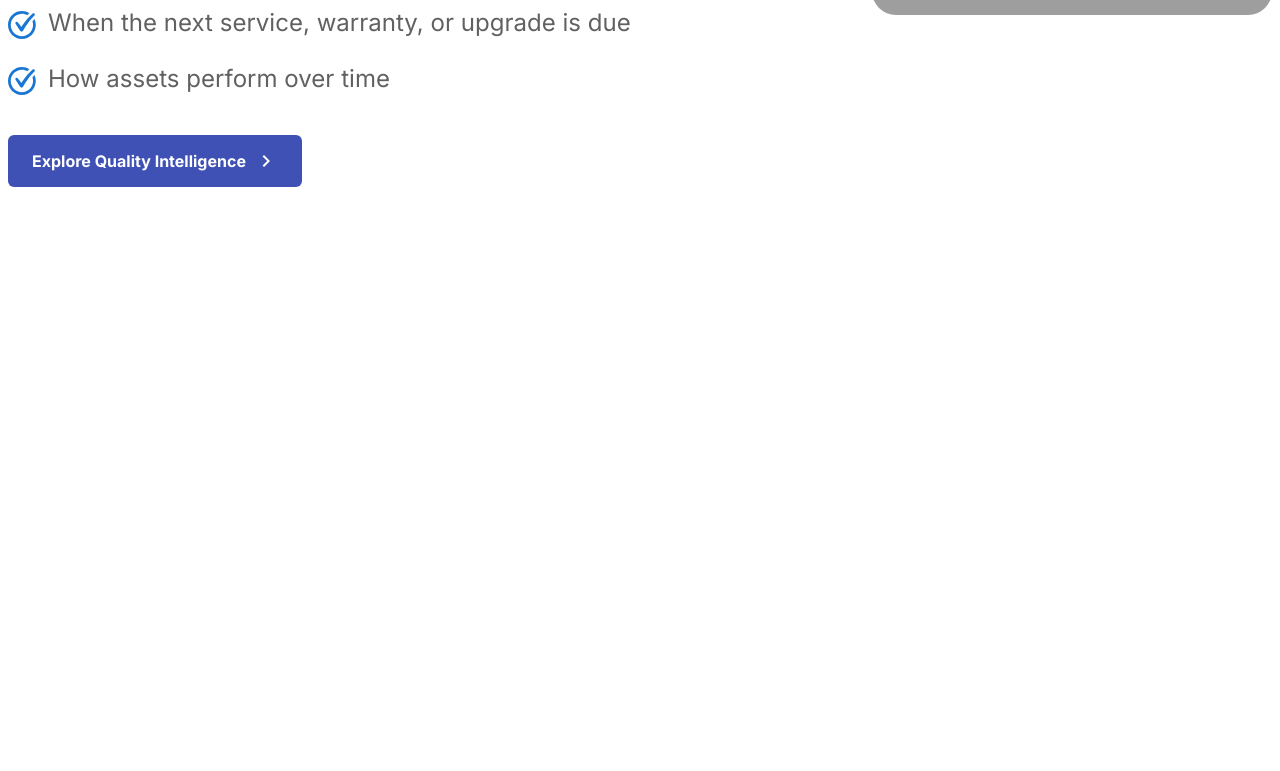
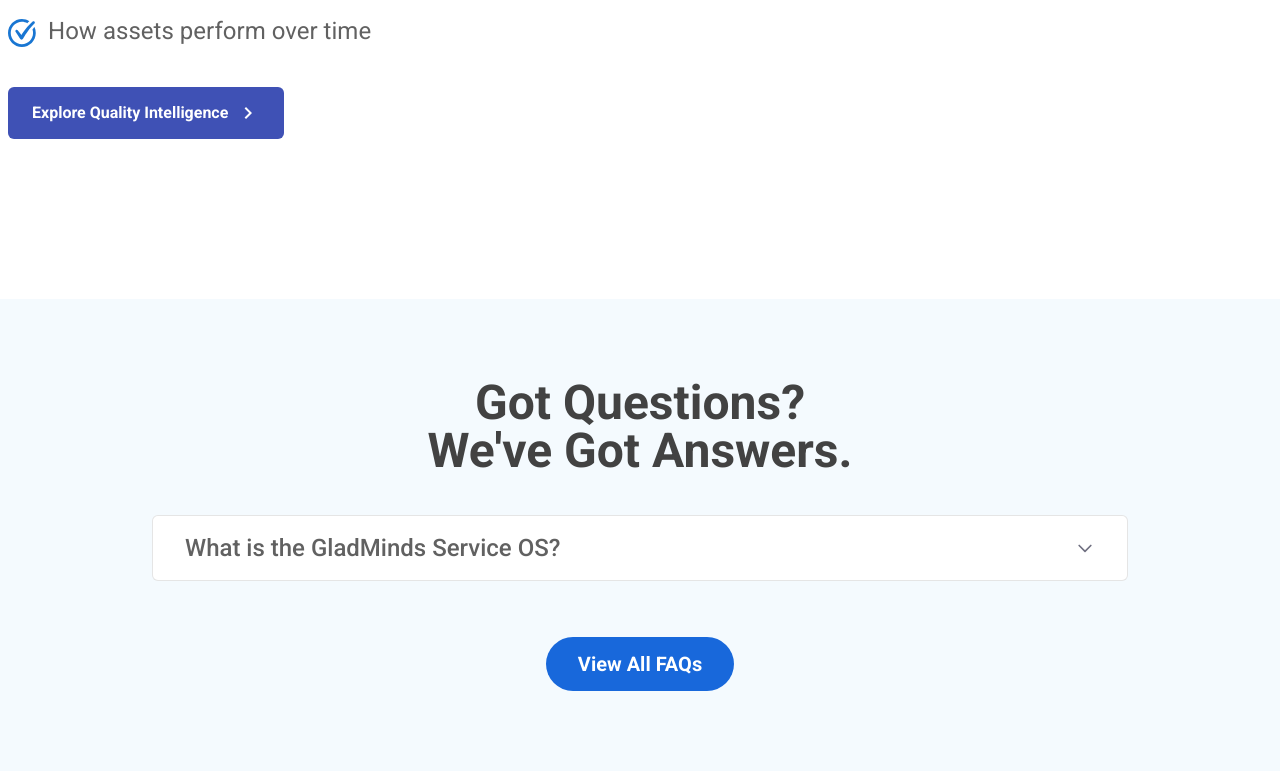
Before and after one commit to Sanjeev-98/gm_landing_page, a website: page index.html in a window 1280 px wide. Shown: the part 3793-4564 px from the top of the page. Before the commit the page ends 4140 px from the top, so only its background shows below. Drawn offline with Linux system fonts and the light colour scheme; grey boxes are pictures that could not be loaded; files whose address does not match are found by name.

Commit message:
FAQ: WIP

```diff
--- a/index.html
+++ b/index.html
@@ -25,6 +25,9 @@
     <style>
       .font-inter-sans {
         font-family: "Inter", "Sans-serif", sans-serif;
+      }
+      .font-roboto-sans {
+        font-family: "Roboto", "Sans-serif", sans-serif;
       }
       .main-header-text-gradiant {
         background: linear-gradient(90deg, #0400c8 0%, #cecdff 70%);
@@ -54,7 +57,7 @@
       }
     </style>
   </head>
-  <body class="font-inter-sans antialiase" data-page="home">
+  <body class="font-roboto-sans antialiase" data-page="home">
     <div id="navigation-placeholder" class="md:hidden"></div>
     <section class="bg-[#01022F] mx-2 mt-2 rounded-lg">
       <div class="container mx-auto pt-20 md:pt-4 px-3">
@@ -408,7 +411,9 @@
             </div>
           </div>
         </div>
-        <div class="bottom-content-wrapper grid grid-cols-1 md:grid-cols-3 gap-4 md:gap-6">
+        <div
+          class="bottom-content-wrapper grid grid-cols-1 md:grid-cols-3 gap-4 md:gap-6"
+        >
           <div
             class="rounded-[12px] border border-[#0000001A] bg-[#FFFFFF] p-4 md:p-6 flex flex-col justify-between"
           >
@@ -483,7 +488,7 @@
       >
         <div class="max-w-[670px]">
           <h3
-            class="text-[24px] md:text-[48px] font-medium md:font-bold leading-8 md:leading-[50px] md:max-w-[800px] mb-4 md:mb-7"
+            class="text-[#424242] text-[24px] md:text-[48px] font-medium md:font-bold leading-8 md:leading-[50px] md:max-w-[800px] mb-4 md:mb-7"
           >
             Defect Tracking to Design Improvement
           </h3>
@@ -596,6 +601,99 @@
       </div>
     </section>
 
+    <!-- FAQ -->
+    <section class="py-6 md:py-20 md:py-20 bg-[#F4FAFE]">
+      <div class="container mx-auto px-4 md:px-6 text-center max-w-5xl">
+        <div>
+          <h2
+            class="text-center text-[24px] md:text-[48px] text-[#424242] font-medium md:font-bold md:leading-12 leading-8 mb-3 md:mb-7"
+          >
+            Got Questions? <br /><span class="">We've Got Answers.</span>
+          </h2>
+        </div>
+        <div class="mx-auto mt-8 md:mt-10">
+          <div
+            class="border border-[#0000001A] rounded-md bg-white mb-4 overflow-hidden"
+          >
+            <button
+              class="flex justify-between items-center w-full px-4 md:px-8 py-4 text-left text-[14px] md:text-[24px] font-medium leading-7 md:leading-8 focus:outline-none hover:bg-gray-100 transition-colors duration-300 text-[#616161] cursor-pointer"
+              onclick="toggleAccordion(this)"
+            >
+              What is the GladMinds Service OS?
+              <svg
+                class="w-5 h-5 transition-transform duration-300 transform"
+                fill="none"
+                viewBox="0 0 24 24"
+                stroke="#717182"
+              >
+                <path
+                  stroke-linecap="round"
+                  stroke-linejoin="round"
+                  stroke-width="2"
+                  d="M19 9l-7 7-7-7"
+                ></path>
+              </svg>
+            </button>
+            <div
+              class="max-h-0 overflow-hidden transition-max-height duration-500 ease-in-out"
+            >
+              <div
+                class="text-[#616161] text-[16px] md:text-[24px] text-left leading-7 md:leading-8 border-t border-gray-200 px-2 py-4 md:px-4 md:mx-4 mx-2"
+              >
+                An AI-powered operating system that unifies service, parts, and
+                quality workflows for industrial enterprises, turning scattered
+                data into unified intelligence.
+              </div>
+            </div>
+          </div>
+        </div>
+        <div>
+          <a
+            href="#"
+            class="px-8 py-3 mt-4 md:mt-10 bg-[#1868DB] md:text-[20px] text-white w-full md:w-fit font-bold rounded-full hover:bg-blue-700 transition duration-300 inline-block font-reddit-sans"
+          >
+            View All FAQs
+          </a>
+        </div>
+      </div>
+    </section>
+
     <script src="./src/navigation.js"></script>
+    <script>
+      function toggleAccordion(button) {
+        const content = button.nextElementSibling;
+        const svg = button.querySelector("svg");
+
+        // Check if the content is currently hidden (max-h-0 means it's collapsed)
+        const isCollapsed =
+          content.style.maxHeight === "0px" ||
+          content.classList.contains("max-h-0");
+
+        if (isCollapsed) {
+          // Prepare for opening
+          content.classList.remove("max-h-0"); // Remove the Tailwind utility that sets max-height: 0
+          content.style.maxHeight = "0px"; // Explicitly set to 0 to ensure transition starts from here
+
+          // Force a reflow to ensure the browser registers the max-height: 0 before setting the new value
+          // This is a common technique to make CSS transitions work when an element
+          // is initially hidden or its dimensions are changed programmatically.
+          void content.offsetWidth; // Trigger reflow
+
+          // Now set the max-height to its scrollHeight for the animation
+          content.style.maxHeight = content.scrollHeight + "px";
+          svg.classList.add("rotate-180");
+        } else {
+          // Prepare for closing
+          content.style.maxHeight = content.scrollHeight + "px"; // Set to current height before collapsing
+
+          // Force a reflow (optional, but good practice for collapsing too)
+          void content.offsetWidth;
+
+          // Now set max-height to 0 to collapse
+          content.style.maxHeight = "0px";
+          svg.classList.remove("rotate-180");
+        }
+      }
+    </script>
   </body>
 </html>
```
Also changed, not shown: src/output.css.
